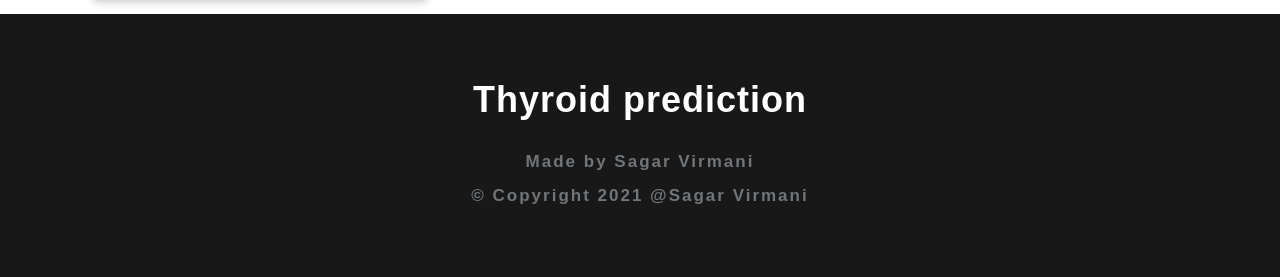
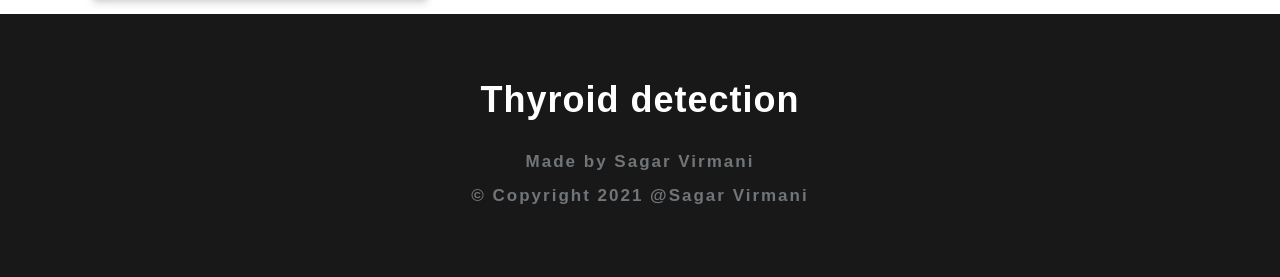
Before and after one commit to sagar61205/Thyroid-detection, a Flask app: page / in a window 1280 px wide. Shown: the part 2070-2347 px from the top of the page. Run offline with Flask 2, Linux system fonts and the light colour scheme; some libraries are stand-ins or nearby versions; some web fonts are replaced.

Commit message:
Update layout.html

```diff
--- a/templates/layout.html
+++ b/templates/layout.html
@@ -190,7 +190,7 @@ Smartphone Compatible web template, free webdesigns for Nokia, Samsung, LG, Sony
 			<!-- logo -->
 			<h2 class="logo2 text-center">
 				<a href="{{ url_for('home') }}">
-					Thyroid prediction
+					Thyroid detection
 				</a>
 			</h2>
 			<!-- //logo -->
```
